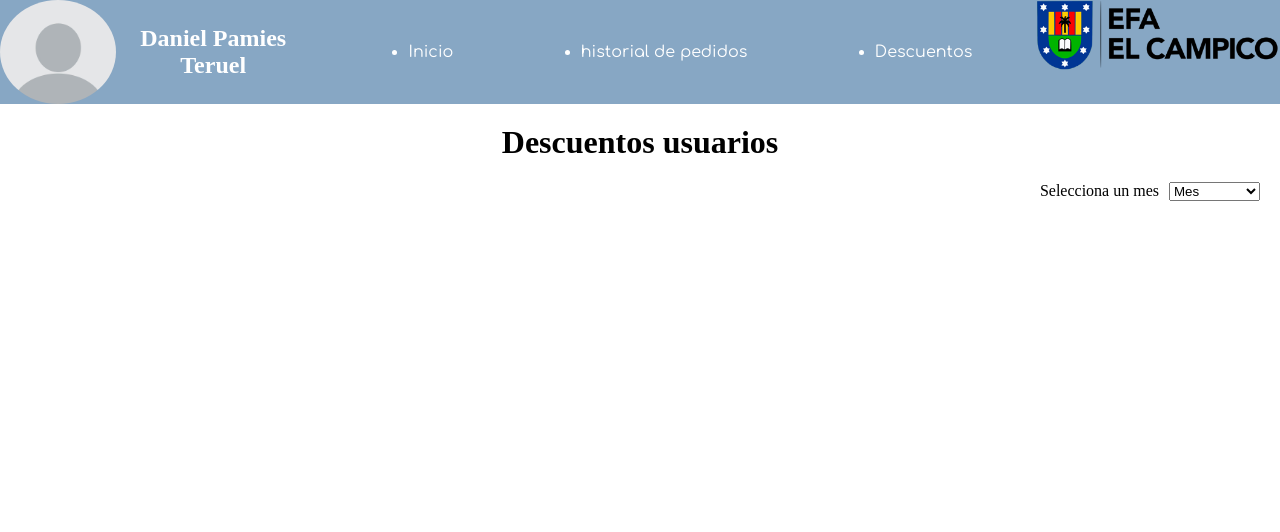
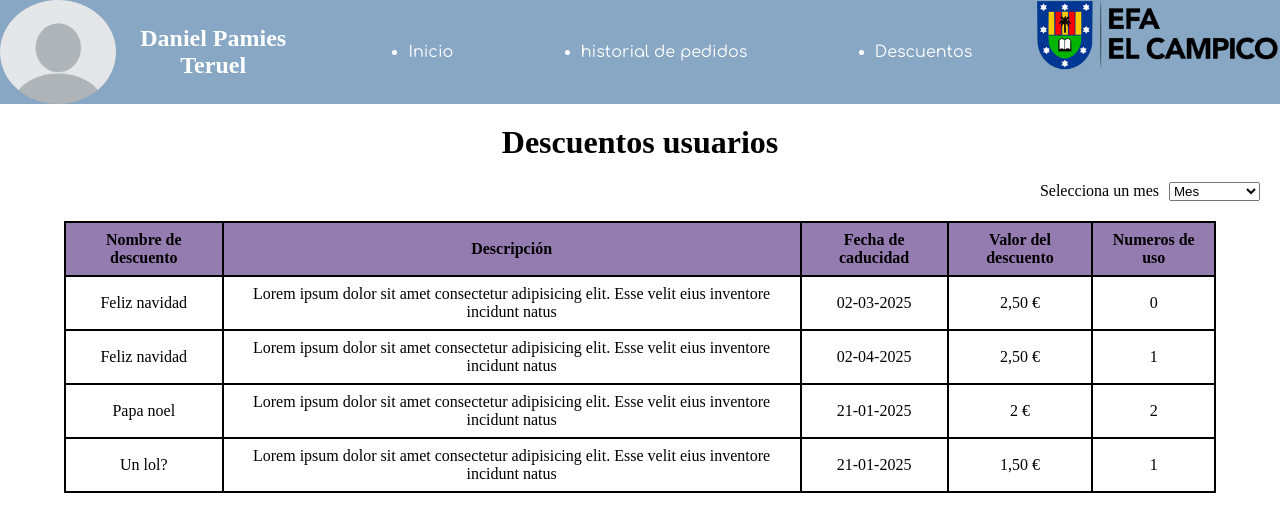
Before and after one commit to luciaver/TRABAJOBOC, a PHP site: page /descuentos_user.html in a window 1280 px wide. Shown: the top 532 px of the page. Run offline with PHP 8.4, Linux system fonts and the light colour scheme.

Commit message:
Se ha creado el fichero descuento, se a creado su tabla, tambien se a arreglado una parte de la estructura html de historial_pedidios

```diff
--- a/descuentos_user.html
+++ b/descuentos_user.html
@@ -47,5 +47,56 @@
             </select>
         </form>
     </div>
+
+    <div>
+    </div>
+        <table>
+            <thead>
+                <tr>
+                    <th>Nombre de descuento</th>
+                    <th>Descripción</th>
+                    <th>Fecha de caducidad</th>
+                    <th>Valor del descuento</th>
+                    <th>Numeros de uso</th>
+                </tr>
+            </thead>
+            <tbody>
+                <tr>
+                    <td>Feliz navidad</td>
+                    <td>Lorem ipsum dolor sit amet consectetur adipisicing elit. Esse velit eius inventore incidunt natus</td>
+                    <td>02-03-2025</td>
+                    <td>2,50 €</td>
+                    <td>0</td>
+                </tr>
+            </tbody>
+            <tbody>
+                <tr>
+                    <td>Feliz navidad</td>
+                    <td>Lorem ipsum dolor sit amet consectetur adipisicing elit. Esse velit eius inventore incidunt natus</td>
+                    <td>02-04-2025</td>
+                    <td>2,50 €</td>
+                    <td>1</td>
+                </tr>
+            </tbody>
+            <tbody>
+                <tr>
+                    <td>Papa noel</td>
+                    <td>Lorem ipsum dolor sit amet consectetur adipisicing elit. Esse velit eius inventore incidunt natus</td>
+                    <td>21-01-2025</td>
+                    <td>2 €</td>
+                    <td>2</td>
+                </tr>
+            </tbody>
+            <tbody>
+                <tr>
+                    <td>Un lol?</td>
+                    <td>Lorem ipsum dolor sit amet consectetur adipisicing elit. Esse velit eius inventore incidunt natus</td>
+                    <td>21-01-2025</td>
+                    <td>1,50 €</td>
+                    <td>1</td>
+                </tr>
+            </tbody>
+        </table>
+    </div>
 </body>
 </html>
--- a/user.css
+++ b/user.css
@@ -76,7 +76,7 @@ a:hover{
 
 article {
     margin: auto;
-    margin-top: 4%;
+    margin-top: 5%;
     background-color: rgb(57, 98, 135);
     width: 80%;
     border-radius: 30px;
@@ -124,7 +124,7 @@ p {
 
 .boton_bocatas {
     width: 100%;
-    height: 30px;
+    height: 40px;
     border: none;
     border-radius: 20px;
 }
@@ -134,7 +134,7 @@ p {
     color: white;
 }
 
-/*historial_pedidos*/
+/*historial_pedidos y descuento user*/
 
 h1 {
     text-align: center;
```
Also changed, not shown: historial_pedidos.html (+16 -8 lines), fonts/Comfortaa-VariableFont_wght.ttf (deleted).
